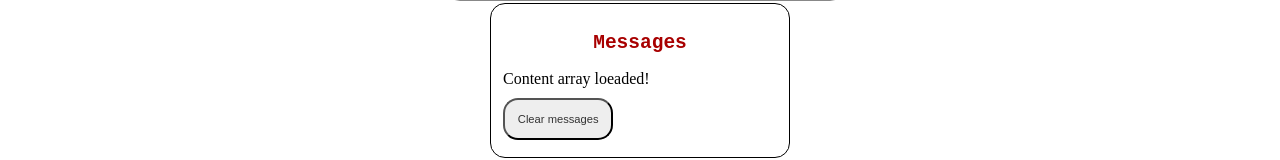
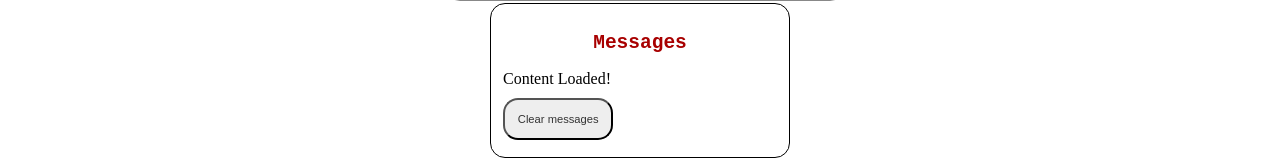
Before and after one commit to KaderBozkurt/K_Bozkurt_WEB601Assignments_MyFavouriteSongs, an Angular app in the folder K_Bozkurt_MyFavouriteSongs/: page / in a window 1280 px wide. Shown: the part 764-924 px from the top of the page. Built offline with nearby package versions, Linux system fonts and the light colour scheme.

Commit message:
change spelling

```diff
--- a/K_Bozkurt_MyFavouriteSongs/src/app/song.service.ts
+++ b/K_Bozkurt_MyFavouriteSongs/src/app/song.service.ts
@@ -16,7 +16,7 @@ export class SongService {
   }
   getSongs(): Observable<content[]> {
     const songs = of(CONTENTARRAY);
-    this.messageService.add('Content array loeaded!');
+    this.messageService.add('Content Loaded!');
     return songs;
   }
 }
```
